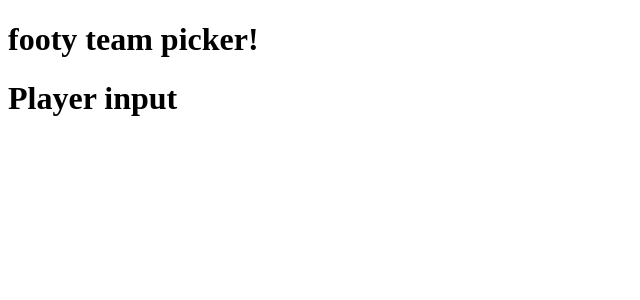
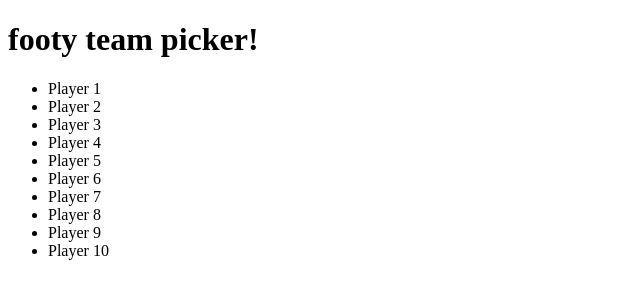
Before and after one commit to jacquescoetzee202/footy-team-picker, a React (Create React App) app: page /set-up/player in a window 1280 px wide. Shown: the top 300 px of the page, without its empty margins (0-640 px from the left). Built offline with nearby package versions, Linux system fonts and the light colour scheme.

Commit message:
mapped playerQty from state and created dynamic list to be used for form inputs

```diff
--- a/src/components/PayerInput/PlayerInput.js
+++ b/src/components/PayerInput/PlayerInput.js
@@ -3,8 +3,25 @@ import { Component } from "react";
 class PlayerInput extends Component {
 
     render() {
+        let { playerQty } = this.props;
+
+        // creating an array of 1 -> total number of players to map over in JSX return statement
+        let playerInputs = [];
+        for (let i = 1 ; i <= playerQty; i += 1 ){
+            playerInputs.push(i);
+        }
+
         return(
-            <h1>Player input</h1>
+            <>
+                <ul>
+                    { playerInputs.map(( index ) => (
+                            <li>
+                                Player { index }
+                            </li>
+                        ))
+                    }
+                </ul>
+            </>
         );
     }
 }
--- a/src/components/PayerInput/index.js
+++ b/src/components/PayerInput/index.js
@@ -7,6 +7,7 @@ import { connect } from "react-redux";
 const mapStateToProps = ( state ) => {
     return {
         playerQty: state.playerQty,
+        detailedSetUp: state.detailed,
     }
 }
 
```
